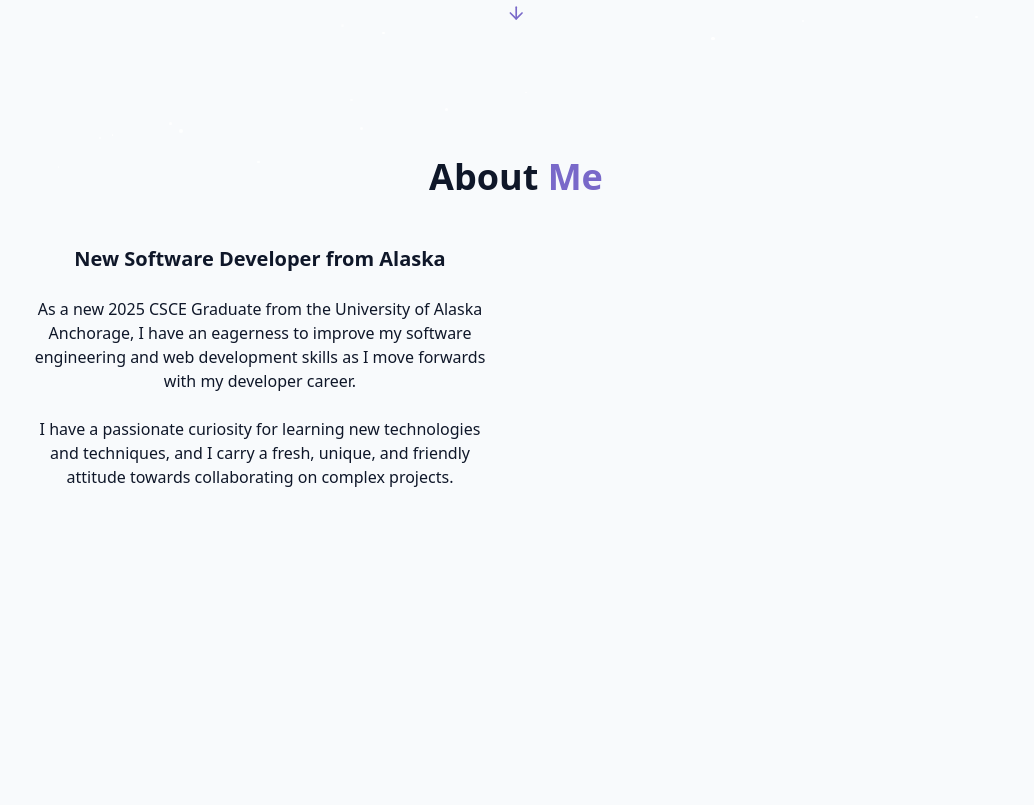
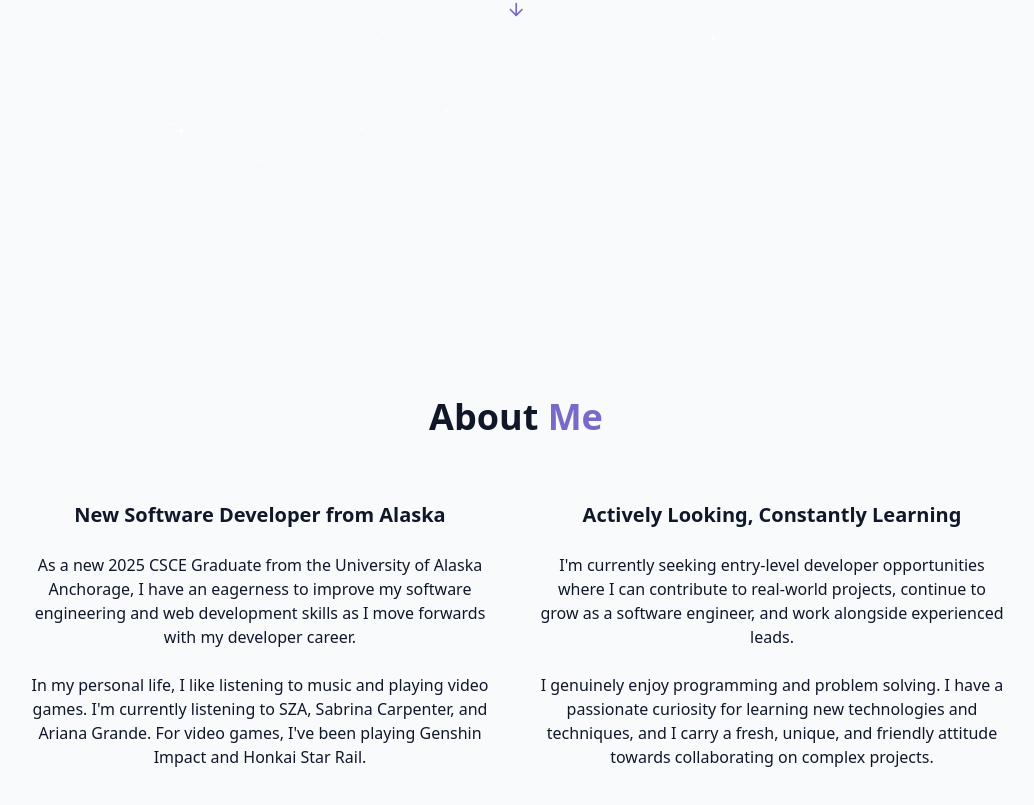
Before and after one commit to alfredsoriano/alfredsoriano.com, a React (Vite) app in the folder alfredsoriano.com/: page / in a window 1280 px wide. Shown: the part 627-1432 px from the top of the page, without its empty margins (124-1158 px from the left). Before the commit the page ends 1244 px from the top, so only its background shows below. Built offline with nearby package versions, Linux system fonts and the light colour scheme.

Commit message:
added text in about me and fixed styling

```diff
--- a/alfredsoriano.com/src/components/AboutSection.tsx
+++ b/alfredsoriano.com/src/components/AboutSection.tsx
@@ -2,12 +2,13 @@
 export const AboutSection = () => {
     return (
         <section id="about" className = "py-24 px-4 relative">
-            <div className = "container mx-auto max-w-5xl">
-                <h2 className = "text-3xl md:text-4xl font-bold mb-12 text-center">
+            <div className = "container mt-60 mx-auto max-w-5xl">
+                <h2 className = "text-3xl md:text-4xl font-bold mb-16 text-center">
                     About <span className = "text-primary">Me</span>
                 </h2>
 
-                <div className="grid grid-cols-1 md:grid-cols-2 gap-12 items-center">
+                <div className="grid grid-cols-1 md:grid-cols-2 gap-12 items-start">
+                    {/* Left Header and Paragraphs */}
                     <div className="space-y-6">
                         <h3 className="text-xl font-semibold">New Software Developer from Alaska</h3>
                         <p className="text-muted-foreground">
@@ -16,15 +17,27 @@ export const AboutSection = () => {
                             skills as I move forwards with my developer career.
                         </p>
 
-                        <p>
-                            I have a passionate curiosity for learning new technologies and techniques,
-                            and I carry a fresh, unique, and friendly attitude towards collaborating on complex
-                            projects.
+                        <p className="text-muted-foreground">
+                            In my personal life, I like listening to music and playing video games.
+                            I'm currently listening to SZA, Sabrina Carpenter, and Ariana Grande. For video games,
+                            I've been playing Genshin Impact and Honkai Star Rail.
                         </p>
                     </div>
 
-                    <div>
+                    {/* Right Header and Paragraphs */}
+                    <div className="space-y-6">
+                        <h3 className="text-xl font-semibold">Actively Looking, Constantly Learning</h3>
+                            <p className="text-muted-foreground">
+                                I'm currently seeking entry-level developer opportunities
+                                where I can contribute to real-world projects, continue to grow as a software engineer,
+                                and work alongside experienced leads.
+                            </p>
 
+                            <p className="text-muted-foreground">
+                                I genuinely enjoy programming and problem solving. I have a passionate curiosity for learning new technologies and techniques,
+                                and I carry a fresh, unique, and friendly attitude towards collaborating on complex
+                                projects.
+                            </p>
                     </div>
                 </div>
             </div>
```
